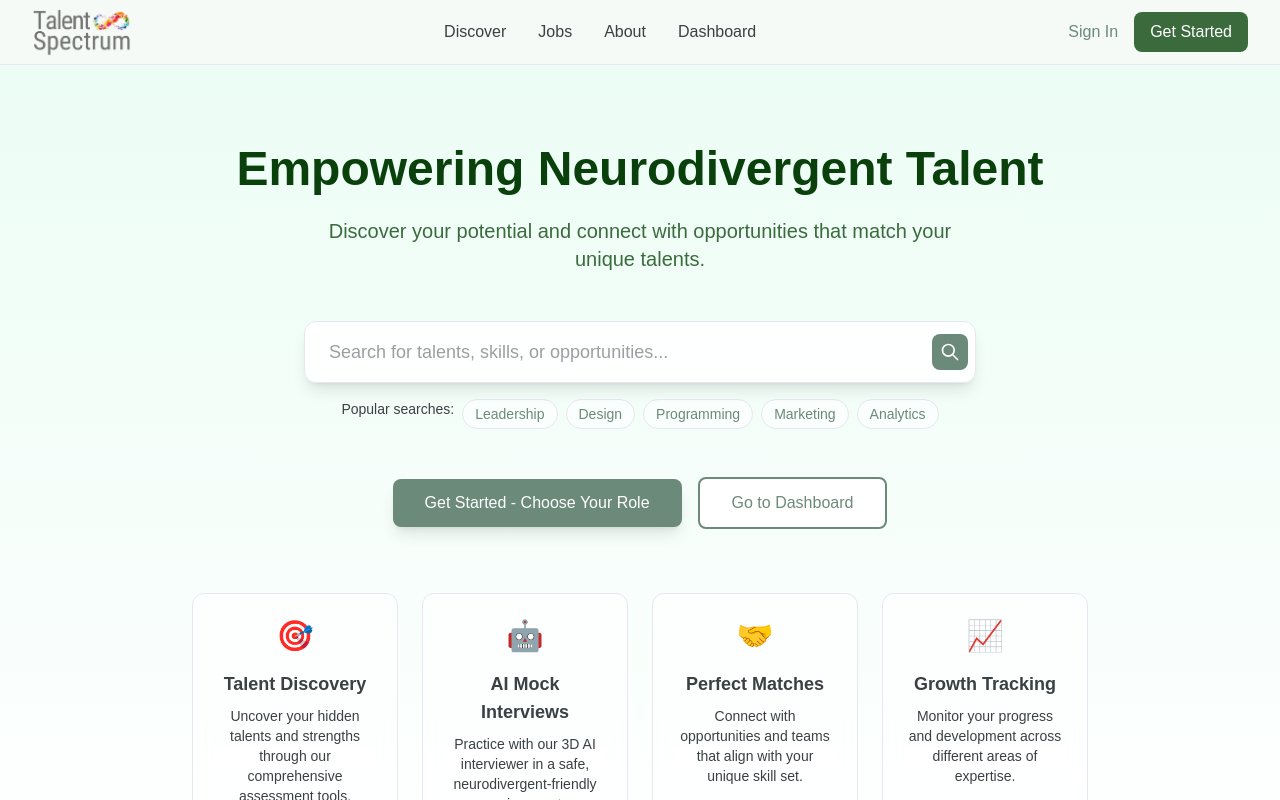
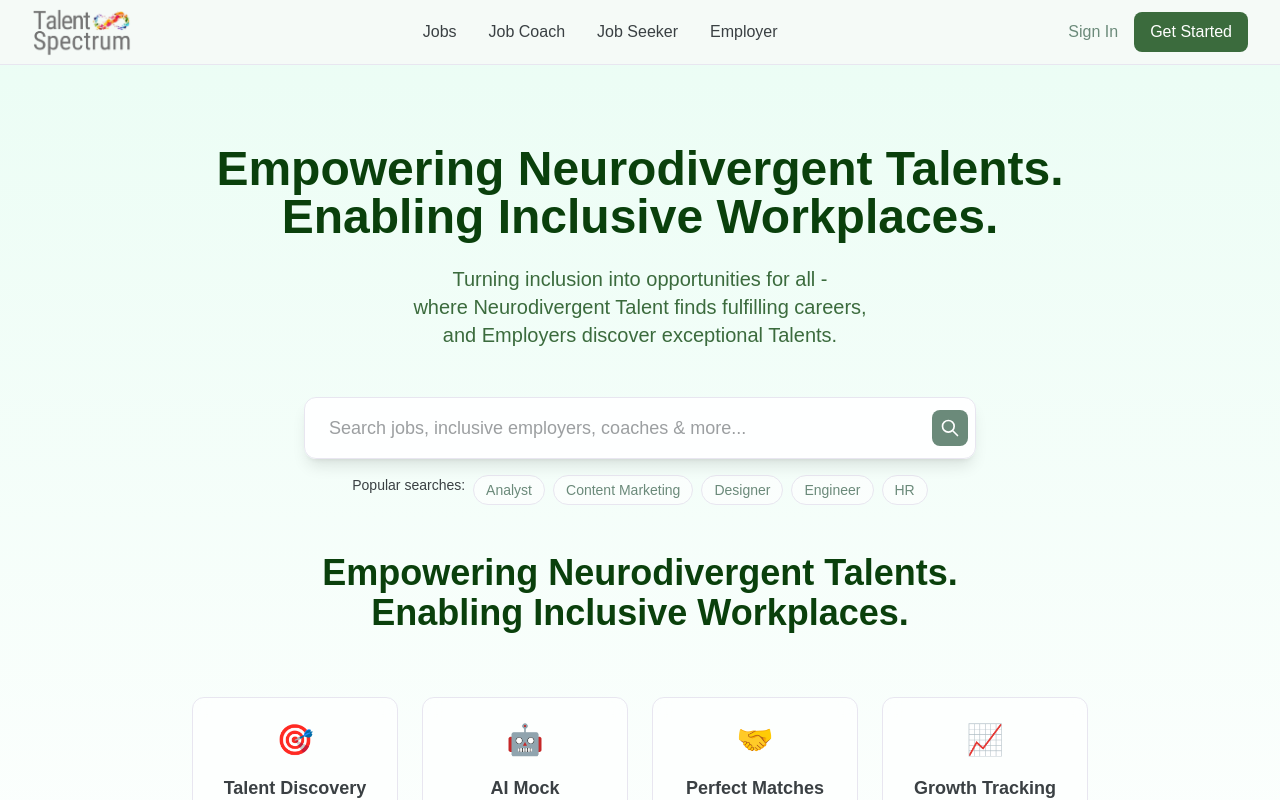
Before and after one commit to y6anting/TalentSpectrum, a Next.js app in the folder talent-spectrum-app/: page / in a window 1280 px wide. Shown: the top 800 px of the page. Built offline with nearby package versions, Linux system fonts and the light colour scheme.

Commit message:
Save local before merge

```diff
--- a/talent-spectrum-app/src/app/components/header.tsx
+++ b/talent-spectrum-app/src/app/components/header.tsx
@@ -11,11 +11,11 @@ export default function Header() {
   const [isMobileMenuOpen, setIsMobileMenuOpen] = useState(false);
 
   const navItems = [
-    { href: "/discover", label: "Discover" },
     { href: "/jobListing", label: "Jobs" },
-    { href: "/about", label: "About" },
+    { href: "/JobCoach", label: "Job Coach" },
+    { href: "/JobSeeker", label: "Job Seeker" },
     // { href: "/contact", label: "Contact" },
-    {href: "dashboard", label: "Dashboard"}
+    {href: "Employer", label: "Employer"}
   ];
 
   const isActive = (path: string) => pathname === path;
--- a/talent-spectrum-app/src/app/page.tsx
+++ b/talent-spectrum-app/src/app/page.tsx
@@ -21,11 +21,16 @@ export default function HomePage() {
           {/* Hero Section */}
           <div className="mb-12">
           <h1 className="text-4xl md:text-5xl mb-6 text-[#0A400C] font-bold">
-            Empowering Neurodivergent Talent
+            Empowering Neurodivergent Talents.
+            <br></br>
+            Enabling Inclusive Workplaces.
           </h1>
             <p className="text-xl text-[#3b6b3d] mb-8 max-w-2xl mx-auto">
-              Discover your potential and connect with opportunities that match
-              your unique talents.
+              Turning inclusion into opportunities for all -
+              <br></br>
+              where Neurodivergent Talent finds fulfilling careers,
+              <br></br>
+              and Employers discover exceptional Talents.
             </p>
           </div>
 
@@ -37,7 +42,7 @@ export default function HomePage() {
                   type="text"
                   value={searchQuery}
                   onChange={(e) => setSearchQuery(e.target.value)}
-                  placeholder="Search for talents, skills, or opportunities..."
+                  placeholder="Search jobs, inclusive employers, coaches & more..."
                   className="w-full px-6 py-4 pr-12 text-lg border border-[#e8e6f0] rounded-xl focus:ring-2 focus:ring-[#6b8a7a] focus:border-[#6b8a7a] outline-none transition-all text-[#3a4043] bg-white/90 backdrop-blur-sm shadow-lg"
                 />
                 <button
@@ -65,7 +70,7 @@ export default function HomePage() {
                 <span className="text-sm text-[#3a4043]">
                   Popular searches:
                 </span>
-                {["Leadership", "Design", "Programming", "Marketing", "Analytics"].map(
+                {["Analyst", "Content Marketing", "Designer", "Engineer", "HR"].map(
                   (tag) => (
                     <button
                       key={tag}
@@ -80,20 +85,13 @@ export default function HomePage() {
             </div>
           </div>
 
-        {/* Action Buttons */}
-        <div className="flex flex-col sm:flex-row gap-4 justify-center items-center mb-12">
-          <Link
-            href="/role-selection"
-            className="w-full sm:w-auto bg-[#6b8a7a] hover:bg-[#5d7c6b] text-white font-medium px-8 py-3 rounded-lg transition-colors shadow-lg"
-          >
-            Get Started - Choose Your Role
-          </Link>
-          <Link
-            href="/dashboard"
-            className="w-full sm:w-auto bg-white border-2 border-[#6b8a7a] text-[#6b8a7a] hover:bg-[#6b8a7a] hover:text-white font-medium px-8 py-3 rounded-lg transition-colors"
-          >
-            Go to Dashboard
-          </Link>
+        {/* Employers and Jobs Highlights */}
+        <div className="mb-12">
+          <h2 className="text-4xl md:text-4xl mb-6 text-[#0A400C] font-bold">
+            Empowering Neurodivergent Talents.
+            <br></br>
+            Enabling Inclusive Workplaces.
+          </h2>
         </div>
 
           {/* Features */}
```
